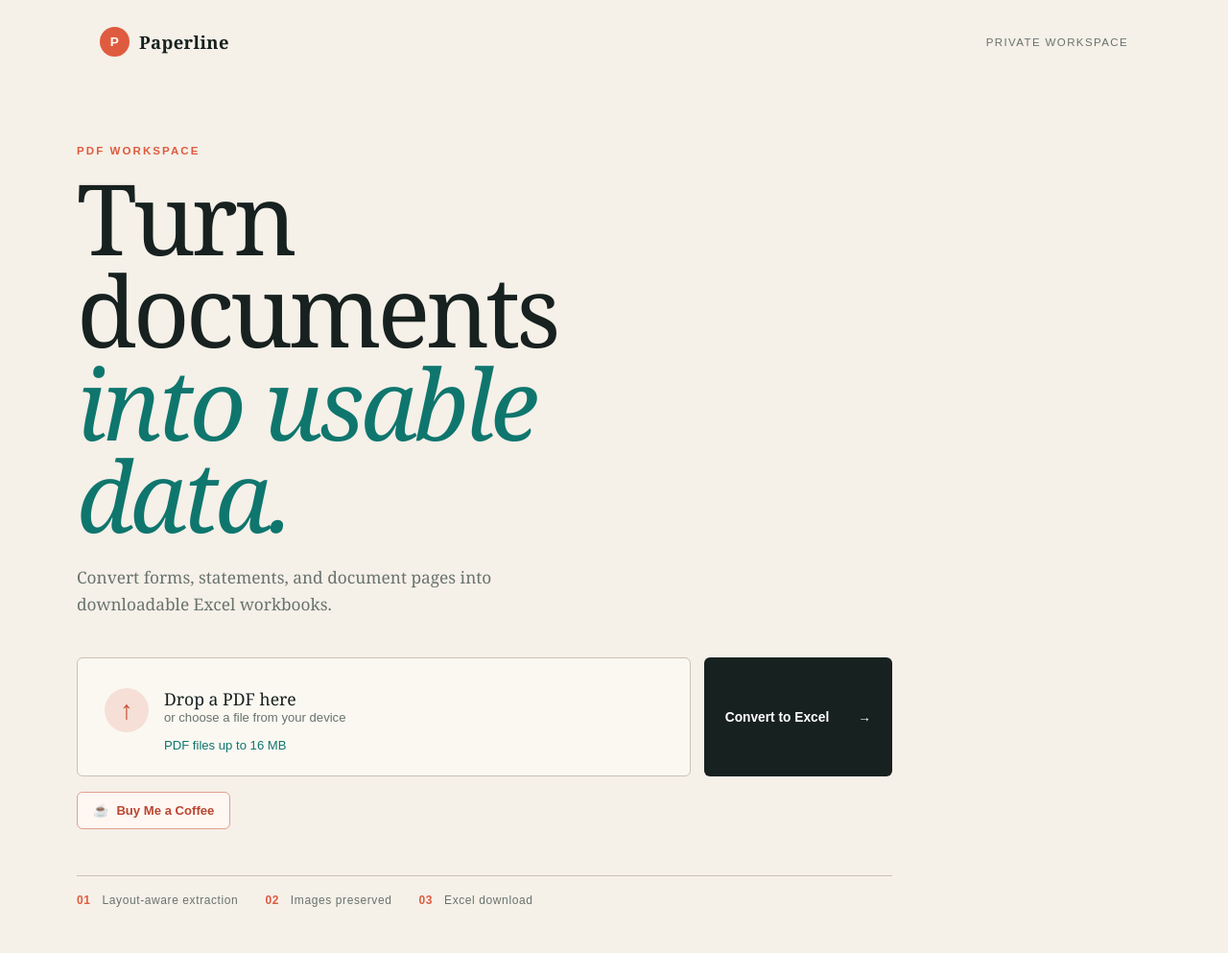
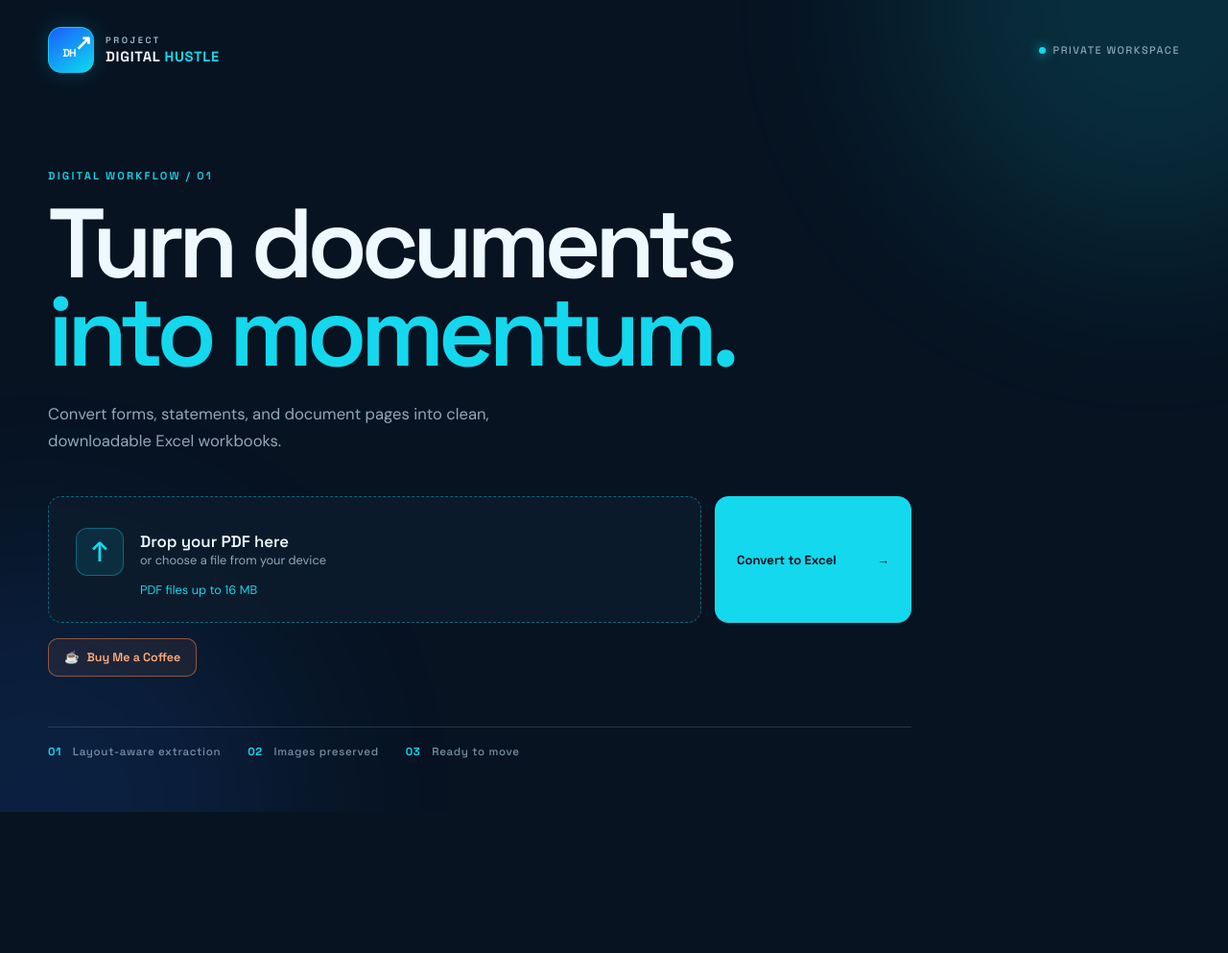
Before and after one commit to saidesh13-dev/Saio, a Flask app: page / in a window 1280 px wide. Shown: the whole page at 96% size. After the commit the page ends 846 px from the top, so only its background shows below. Run offline with Flask 3, Linux system fonts and the light colour scheme.

Commit message:
Redesign site for Project Digital Hustle

```diff
--- a/static/style.css
+++ b/static/style.css
@@ -1,156 +1,166 @@
-* {
-    box-sizing: border-box;
+@import url('https://fonts.googleapis.com/css2?family=DM+Sans:wght@400;500;600;700&family=Space+Grotesk:wght@500;600;700&display=swap');
+
+:root {
+    --ink: #eef8ff;
+    --muted: #91a8b9;
+    --deep: #071321;
+    --panel: #0d1d2d;
+    --panel-light: #12283b;
+    --line: rgba(152, 201, 226, .2);
+    --cyan: #14d8ed;
+    --blue: #2874ff;
+    --orange: #ff8a4c;
 }
 
+* { box-sizing: border-box; }
+
 body {
+    position: relative;
+    isolation: isolate;
+    min-height: 100vh;
     margin: 0;
-    font-family: Georgia, "Times New Roman", serif;
-    background: #f5f0e8;
-    color: #17211f;
-    min-height: 100vh;
+    overflow-x: hidden;
+    background: var(--deep);
+    color: var(--ink);
+    font-family: "DM Sans", sans-serif;
 }
+
+body::before,
+body::after {
+    position: fixed;
+    z-index: -1;
+    width: 520px;
+    height: 520px;
+    border-radius: 50%;
+    content: "";
+    filter: blur(100px);
+    opacity: .14;
+    pointer-events: none;
+}
+
+body::before { top: -260px; right: -180px; background: var(--cyan); }
+body::after { bottom: -300px; left: -220px; background: var(--blue); }
 
 .site-header {
     display: flex;
     align-items: center;
     justify-content: space-between;
-    max-width: 1120px;
+    width: min(1180px, calc(100% - 48px));
     margin: 0 auto;
-    padding: 28px 24px;
+    padding: 28px 0;
 }
 
 .brand {
     display: inline-flex;
     align-items: center;
-    gap: 10px;
-    color: #17211f;
-    font-size: 1.15rem;
-    font-weight: 700;
+    gap: 12px;
+    color: var(--ink);
     text-decoration: none;
-    letter-spacing: .02em;
 }
 
 .brand-mark {
+    position: relative;
     display: grid;
     place-items: center;
-    width: 31px;
-    height: 31px;
-    background: #df5b3f;
-    color: #fffaf2;
-    font-family: Arial, sans-serif;
-    font-size: .85rem;
-    border-radius: 50%;
+    width: 48px;
+    height: 48px;
+    overflow: hidden;
+    border: 1px solid rgba(20, 216, 237, .7);
+    border-radius: 14px;
+    background: linear-gradient(145deg, #1a5cff, #0ddced);
+    box-shadow: 0 0 24px rgba(20, 216, 237, .2);
+    font: 700 .72rem "Space Grotesk", sans-serif;
+    letter-spacing: -.08em;
 }
 
+.brand-mark span { transform: translate(-2px, 3px); }
+.brand-mark i {
+    position: absolute;
+    top: 2px;
+    right: 2px;
+    color: white;
+    font: 700 1.35rem "Space Grotesk", sans-serif;
+    font-style: normal;
+}
+
+.brand-copy { display: grid; gap: 2px; }
+.brand-copy strong { color: #a8bfd0; font: 600 .58rem "Space Grotesk", sans-serif; letter-spacing: .28em; }
+.brand-copy b { font: 700 .92rem "Space Grotesk", sans-serif; letter-spacing: .05em; }
+.brand-copy em { color: var(--cyan); font-style: normal; }
+
 .secure-label {
-    color: #68736c;
-    font: .72rem Arial, sans-serif;
-    letter-spacing: .12em;
+    display: inline-flex;
+    align-items: center;
+    gap: 8px;
+    color: #8ca4b5;
+    font: 500 .68rem "Space Grotesk", sans-serif;
+    letter-spacing: .14em;
     text-transform: uppercase;
 }
 
+.status-dot { width: 7px; height: 7px; border-radius: 50%; background: var(--cyan); box-shadow: 0 0 12px var(--cyan); }
+
 .container {
-    width: min(1120px, calc(100% - 48px));
-    margin: clamp(30px, 8vh, 90px) auto 0;
-    padding: 0 0 48px;
+    width: min(1180px, calc(100% - 48px));
+    margin: clamp(42px, 9vh, 110px) auto 0;
+    padding-bottom: 56px;
 }
 
-.intro {
-    max-width: 680px;
-    margin-bottom: 42px;
+.intro { max-width: 760px; margin-bottom: 44px; }
+.eyebrow { margin: 0 0 18px; color: var(--cyan); font: 600 .7rem "Space Grotesk", sans-serif; letter-spacing: .2em; }
+
+h1 {
+    max-width: 790px;
+    margin: 0;
+    color: var(--ink);
+    font: 600 clamp(3.2rem, 8vw, 7rem)/.9 "Space Grotesk", sans-serif;
+    letter-spacing: -.065em;
 }
 
-.eyebrow {
-    margin: 0 0 16px;
-    color: #df5b3f;
-    font: 700 .72rem Arial, sans-serif;
-    letter-spacing: .18em;
-}
+h1 em { color: var(--cyan); font-style: normal; }
+.subtitle { max-width: 510px; margin: 26px 0 0; color: var(--muted); font-size: 1.04rem; line-height: 1.65; }
 
-h1 {
-    margin: 0;
-    color: #17211f;
-    font-size: clamp(3rem, 8vw, 6.6rem);
-    font-weight: 400;
-    line-height: .94;
-    letter-spacing: -.04em;
-}
-
-h1 em {
-    color: #0f766e;
-    font-style: italic;
-}
-
-.subtitle {
-    max-width: 470px;
-    margin: 24px 0 0;
-    color: #68736c;
-    font-size: 1.08rem;
-    line-height: 1.6;
-}
-
-.upload-form {
-    display: grid;
-    grid-template-columns: 1fr auto;
-    gap: 14px;
-    max-width: 850px;
-}
+.upload-form { display: grid; grid-template-columns: 1fr auto; gap: 14px; max-width: 900px; }
 
 .drop-zone {
     display: grid;
     grid-template-columns: auto 1fr;
     grid-template-rows: 1fr 1fr;
-    column-gap: 16px;
+    column-gap: 17px;
     align-items: center;
-    min-height: 124px;
-    padding: 24px 28px;
-    border: 1px solid #c9c2b7;
-    border-radius: 6px;
-    background: #fbf8f2;
+    min-height: 132px;
+    padding: 25px 28px;
+    border: 1px dashed rgba(20, 216, 237, .42);
+    border-radius: 14px;
+    background: rgba(13, 29, 45, .82);
     cursor: pointer;
-    transition: border-color .2s, background .2s, transform .2s;
+    transition: border-color .2s, background .2s, transform .2s, box-shadow .2s;
 }
 
 .drop-zone:hover, .drop-zone.is-dragging, .drop-zone.has-file {
-    border-color: #0f766e;
-    background: #edf8f5;
-    transform: translateY(-2px);
+    border-color: var(--cyan);
+    background: var(--panel-light);
+    box-shadow: 0 14px 38px rgba(0, 0, 0, .2), 0 0 0 4px rgba(20, 216, 237, .06);
+    transform: translateY(-3px);
 }
 
 .upload-icon {
     grid-row: 1 / 3;
     display: grid;
     place-items: center;
-    width: 46px;
-    height: 46px;
-    border-radius: 50%;
-    background: #f5dfd7;
-    color: #c94e35;
-    font: 1.7rem Arial, sans-serif;
+    width: 50px;
+    height: 50px;
+    border: 1px solid rgba(20, 216, 237, .35);
+    border-radius: 12px;
+    background: rgba(20, 216, 237, .1);
+    color: var(--cyan);
+    font: 1.8rem "Space Grotesk", sans-serif;
 }
 
-.drop-title {
-    align-self: end;
-    font-size: 1.1rem;
-}
-
-.drop-meta, .file-name {
-    align-self: start;
-    color: #68736c;
-    font: .82rem Arial, sans-serif;
-}
-
-.file-name {
-    grid-column: 2;
-    color: #0f766e;
-    overflow: hidden;
-    text-overflow: ellipsis;
-    white-space: nowrap;
-}
-
-input[type="file"] {
-    display: none;
-}
+.drop-title { align-self: end; font: 600 1.05rem "Space Grotesk", sans-serif; }
+.drop-meta, .file-name { align-self: start; color: var(--muted); font: .8rem "DM Sans", sans-serif; }
+.file-name { grid-column: 2; color: var(--cyan); overflow: hidden; text-overflow: ellipsis; white-space: nowrap; }
+input[type="file"] { display: none; }
 
 button {
     align-self: stretch;
@@ -158,26 +168,19 @@ button {
     align-items: center;
     justify-content: space-between;
     gap: 30px;
-    min-width: 190px;
+    min-width: 205px;
     padding: 0 22px;
-    background: #17211f;
-    color: white;
-    border: none;
-    border-radius: 6px;
+    border: 1px solid var(--cyan);
+    border-radius: 14px;
+    background: var(--cyan);
+    color: #03131e;
     cursor: pointer;
-    font: 700 .86rem Arial, sans-serif;
-    transition: background .2s, transform .2s;
+    font: 700 .82rem "Space Grotesk", sans-serif;
+    transition: background .2s, box-shadow .2s, transform .2s;
 }
 
-button:hover:not(:disabled) {
-    background: #0f766e;
-    transform: translateY(-2px);
-}
-
-button:disabled {
-    cursor: wait;
-    opacity: .7;
-}
+button:hover:not(:disabled) { background: #79f1f2; box-shadow: 0 12px 30px rgba(20, 216, 237, .2); transform: translateY(-3px); }
+button:disabled { cursor: wait; opacity: .7; }
 
 .coffee-button {
     display: inline-flex;
@@ -185,70 +188,42 @@ button:disabled {
     gap: 8px;
     margin-top: 16px;
     padding: 11px 16px;
-    border: 1px solid #e0a08f;
-    border-radius: 6px;
-    background: #fff7f2;
-    color: #b94630;
-    font: 700 .82rem Arial, sans-serif;
+    border: 1px solid rgba(255, 138, 76, .5);
+    border-radius: 10px;
+    background: rgba(255, 138, 76, .08);
+    color: #ffad7d;
+    font: 600 .78rem "Space Grotesk", sans-serif;
     text-decoration: none;
     transition: background .2s, border-color .2s, color .2s, transform .2s;
 }
 
-.coffee-button:hover {
-    border-color: #c94e35;
-    background: #f5dfd7;
-    color: #0f766e;
-    transform: translateY(-2px);
-}
+.coffee-button:hover { border-color: var(--orange); background: rgba(255, 138, 76, .16); color: #ffd1bb; transform: translateY(-2px); }
 
-.error-box {
-    max-width: 850px;
-    margin-top: 22px;
-    background: #fff1f2;
-    color: #9f1239;
-    border: 1px solid #fda4af;
-    border-radius: 6px;
-    padding: 14px 16px;
-}
+.error-box { max-width: 900px; margin-top: 22px; padding: 14px 16px; border: 1px solid #fb7185; border-radius: 10px; background: rgba(127, 29, 29, .35); color: #fecdd3; }
 
 .feature-strip {
     display: flex;
     flex-wrap: wrap;
     gap: 28px;
-    max-width: 850px;
-    margin-top: 48px;
+    max-width: 900px;
+    margin-top: 52px;
     padding-top: 18px;
-    border-top: 1px solid #c9c2b7;
-    color: #68736c;
-    font: .75rem Arial, sans-serif;
-    letter-spacing: .05em;
+    border-top: 1px solid var(--line);
+    color: #7892a4;
+    font: .72rem "Space Grotesk", sans-serif;
+    letter-spacing: .06em;
 }
 
-.feature-strip strong {
-    margin-right: 8px;
-    color: #df5b3f;
-}
+.feature-strip strong { margin-right: 8px; color: var(--cyan); }
 
 @media (max-width: 560px) {
-    .site-header {
-        padding: 20px 16px;
-    }
-
-    .container {
-        width: calc(100% - 32px);
-        margin-top: 36px;
-    }
-
-    .upload-form {
-        grid-template-columns: 1fr;
-    }
-
-    button,
-    .drop-zone {
-        width: 100%;
-    }
-
-    button {
-        min-height: 58px;
-    }
+    .site-header { width: calc(100% - 32px); padding: 20px 0; }
+    .secure-label { font-size: 0; }
+    .secure-label .status-dot { width: 8px; height: 8px; }
+    .container { width: calc(100% - 32px); margin-top: 52px; }
+    .upload-form { grid-template-columns: 1fr; }
+    button, .drop-zone { width: 100%; }
+    button { min-height: 60px; }
+    .drop-zone { padding: 22px 18px; }
+    h1 { font-size: clamp(3rem, 15vw, 4.8rem); }
 }
--- a/templates/index.html
+++ b/templates/index.html
@@ -3,33 +3,33 @@
 <head>
     <meta charset="UTF-8" />
     <meta name="viewport" content="width=device-width, initial-scale=1.0" />
-    <meta name="theme-color" content="#0f766e" />
+    <meta name="theme-color" content="#071321" />
     <meta name="apple-mobile-web-app-capable" content="yes" />
-    <meta name="apple-mobile-web-app-status-bar-style" content="default" />
-    <title>PDF to Excel Converter</title>
+    <meta name="apple-mobile-web-app-status-bar-style" content="black-translucent" />
+    <title>Project Digital Hustle | PDF to Excel</title>
     <link rel="manifest" href="{{ url_for('static', filename='manifest.webmanifest') }}" />
     <link rel="stylesheet" href="{{ url_for('static', filename='style.css') }}" />
 </head>
 <body>
     <header class="site-header">
-        <a class="brand" href="{{ url_for('index') }}" aria-label="PDF to Excel home">
-            <span class="brand-mark">P</span>
-            <span>Paperline</span>
+        <a class="brand" href="{{ url_for('index') }}" aria-label="Project Digital Hustle home">
+            <span class="brand-mark" aria-hidden="true"><span>DH</span><i>↗</i></span>
+            <span class="brand-copy"><strong>PROJECT</strong><b>DIGITAL <em>HUSTLE</em></b></span>
         </a>
-        <span class="secure-label">Private workspace</span>
+        <span class="secure-label"><span class="status-dot"></span> Private workspace</span>
     </header>
 
     <main class="container">
         <section class="intro">
-            <p class="eyebrow">PDF WORKSPACE</p>
-            <h1>Turn documents<br /><em>into usable data.</em></h1>
-            <p class="subtitle">Convert forms, statements, and document pages into downloadable Excel workbooks.</p>
+            <p class="eyebrow">DIGITAL WORKFLOW / 01</p>
+            <h1>Turn documents<br /><em>into momentum.</em></h1>
+            <p class="subtitle">Convert forms, statements, and document pages into clean, downloadable Excel workbooks.</p>
         </section>
 
         <form method="post" enctype="multipart/form-data" class="upload-form" id="upload-form">
             <label for="pdf_file" class="drop-zone" id="drop-zone">
                 <span class="upload-icon" aria-hidden="true">↑</span>
-                <span class="drop-title">Drop a PDF here</span>
+                <span class="drop-title">Drop your PDF here</span>
                 <span class="drop-meta">or choose a file from your device</span>
                 <span class="file-name" id="file-name">PDF files up to 16 MB</span>
             </label>
@@ -49,7 +49,7 @@
         <div class="feature-strip">
             <span><strong>01</strong> Layout-aware extraction</span>
             <span><strong>02</strong> Images preserved</span>
-            <span><strong>03</strong> Excel download</span>
+            <span><strong>03</strong> Ready to move</span>
         </div>
     </div>
     <script>
```
Also changed, not shown: static/manifest.webmanifest.
